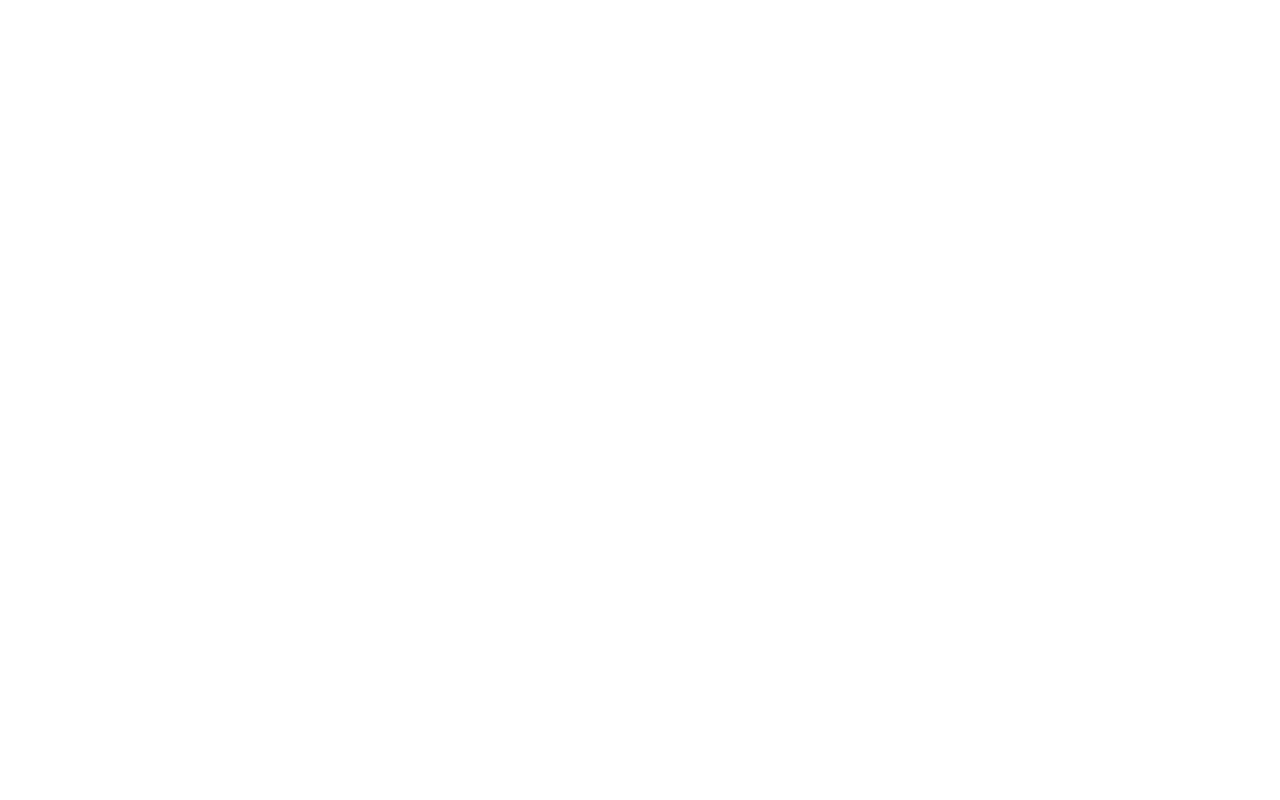
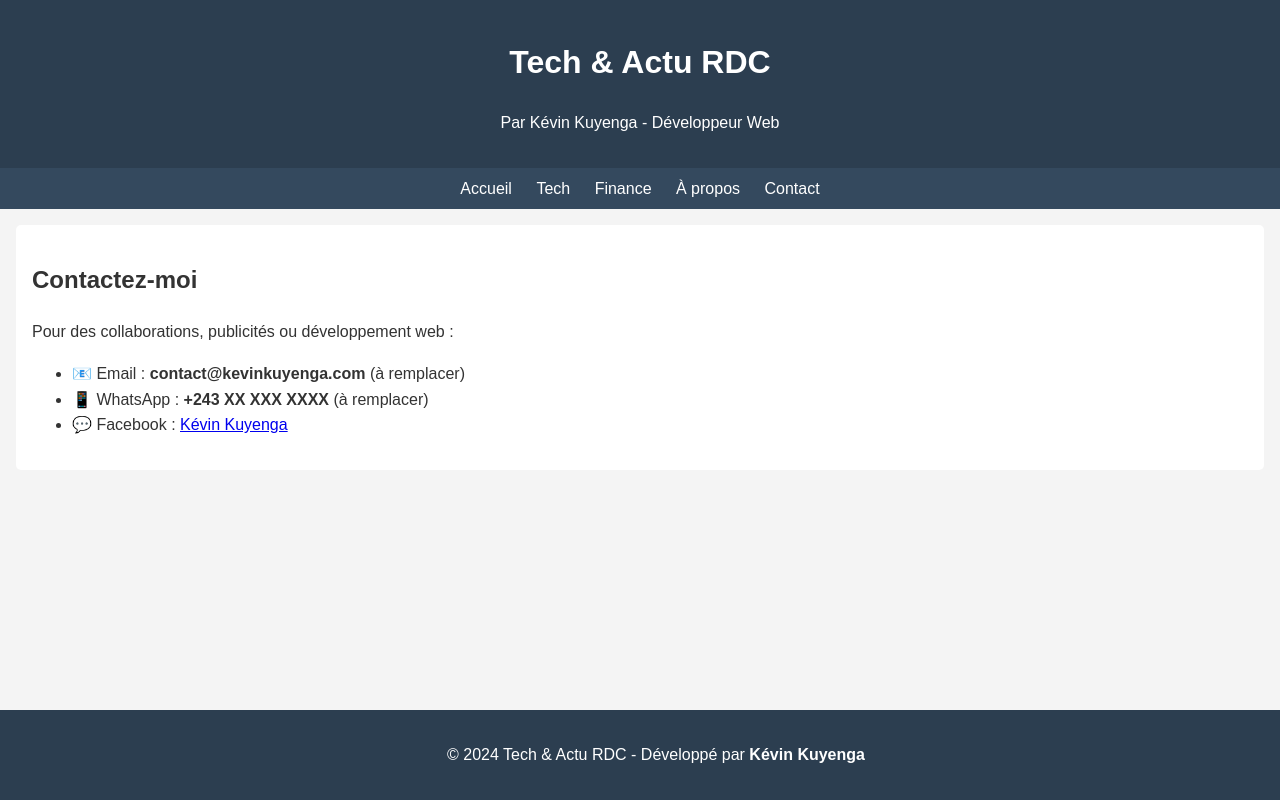
Before and after one commit to kevinelevine39/tech-actu-rdc, a plain HTML site: page contact.html in a window 1280 px wide. Drawn offline with Linux system fonts and the light colour scheme.

Commit message:
Ajout about + contact + SEO

```diff
--- a/about.html
+++ b/about.html
@@ -0,0 +1,49 @@
+<!DOCTYPE html>
+<html lang="fr">
+<head>
+    <meta charset="UTF-8">
+    <meta name="viewport" content="width=device-width, initial-scale=1.0">
+    <title>À propos - Tech & Actu RDC</title>
+    <link rel="stylesheet" href="css/style.css">
+<!-- À ajouter dans <head> -->
+<meta name="description" content="Tech & Actu RDC : Actualités tech, guides d'achat et finance mobile en RDC. Par Kévin Kuyenga.">
+<meta name="keywords" content="RDC, technologie, mobile money, smartphones, Jumia CD, Kévin Kuyenga">
+<meta name="author" content="Kévin Kuyenga">
+<script async src="https://pagead2.googlesyndication.com/pagead/js/adsbygoogle.js?client=ca-pub-6896894513410329"
+     crossorigin="anonymous"></script>
+<!-- Google tag (gtag.js) -->
+<script async src="https://www.googletagmanager.com/gtag/js?id=G-JJRM3CNVV2"></script>
+<script>
+  window.dataLayer = window.dataLayer || [];
+  function gtag(){dataLayer.push(arguments);}
+  gtag('js', new Date());
+
+  gtag('config', 'G-JJRM3CNVV2');
+</script>
+</head>
+<body>
+    <header>
+        <h1>Tech & Actu RDC</h1>
+        <p>Par Kévin Kuyenga - Développeur Web</p>
+    </header>
+    <nav>
+        <a href="/">Accueil</a>
+        <a href="/articles/smartphone-rdc.html">Tech</a>
+        <a href="/articles/mobile-money.html">Finance</a>
+        <a href="/about.html">À propos</a>
+        <a href="/contact.html">Contact</a>
+    </nav>
+    <main>
+        <article>
+            <h2>À propos de ce site</h2>
+            <img src="images/kevin-kuyenga.jpg" alt="Kévin Kuyenga">
+            <p>Bonjour ! Je suis <strong>Kévin Kuyenga</strong>, développeur web basé en RDC.</p>
+            <p>Ce site a pour but d'informer sur la tech et l'actualité en RDC, tout en générant des revenus via des publicités et affiliations.</p>
+            <p>Vous pouvez me contacter pour des collaborations ou développement de sites web.</p>
+        </article>
+    </main>
+    <footer>
+        <p>© 2024 Tech & Actu RDC - Développé par <strong>Kévin Kuyenga</strong></p>
+    </footer>
+</body>
+</html>
--- a/contact.html
+++ b/contact.html
@@ -0,0 +1,51 @@
+<!DOCTYPE html>
+<html lang="fr">
+<head>
+    <meta charset="UTF-8">
+    <meta name="viewport" content="width=device-width, initial-scale=1.0">
+    <title>Contact - Tech & Actu RDC</title>
+    <link rel="stylesheet" href="css/style.css">
+<!-- À ajouter dans <head> -->
+<meta name="description" content="Tech & Actu RDC : Actualités tech, guides d'achat et finance mobile en RDC. Par Kévin Kuyenga.">
+<meta name="keywords" content="RDC, technologie, mobile money, smartphones, Jumia CD, Kévin Kuyenga">
+<meta name="author" content="Kévin Kuyenga">
+<script async src="https://pagead2.googlesyndication.com/pagead/js/adsbygoogle.js?client=ca-pub-6896894513410329"
+     crossorigin="anonymous"></script>
+<!-- Google tag (gtag.js) -->
+<script async src="https://www.googletagmanager.com/gtag/js?id=G-JJRM3CNVV2"></script>
+<script>
+  window.dataLayer = window.dataLayer || [];
+  function gtag(){dataLayer.push(arguments);}
+  gtag('js', new Date());
+
+  gtag('config', 'G-JJRM3CNVV2');
+</script>
+</head>
+<body>
+    <header>
+        <h1>Tech & Actu RDC</h1>
+        <p>Par Kévin Kuyenga - Développeur Web</p>
+    </header>
+    <nav>
+        <a href="/">Accueil</a>
+        <a href="/articles/smartphone-rdc.html">Tech</a>
+        <a href="/articles/mobile-money.html">Finance</a>
+        <a href="/about.html">À propos</a>
+        <a href="/contact.html">Contact</a>
+    </nav>
+    <main>
+        <article>
+            <h2>Contactez-moi</h2>
+            <p>Pour des collaborations, publicités ou développement web :</p>
+            <ul>
+                <li>📧 Email : <strong>contact@kevinkuyenga.com</strong> (à remplacer)</li>
+                <li>📱 WhatsApp : <strong>+243 XX XXX XXXX</strong> (à remplacer)</li>
+                <li>💬 Facebook : <a href="https://facebook.com/tonprofil" target="_blank">Kévin Kuyenga</a></li>
+            </ul>
+        </article>
+    </main>
+    <footer>
+        <p>© 2024 Tech & Actu RDC - Développé par <strong>Kévin Kuyenga</strong></p>
+    </footer>
+</body>
+</html>
```
Also changed, not shown: index.html (+13 -0 lines).
